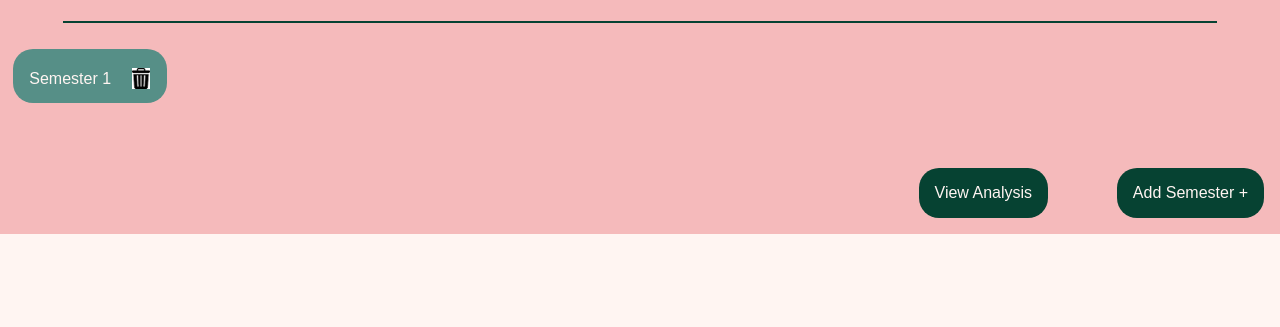
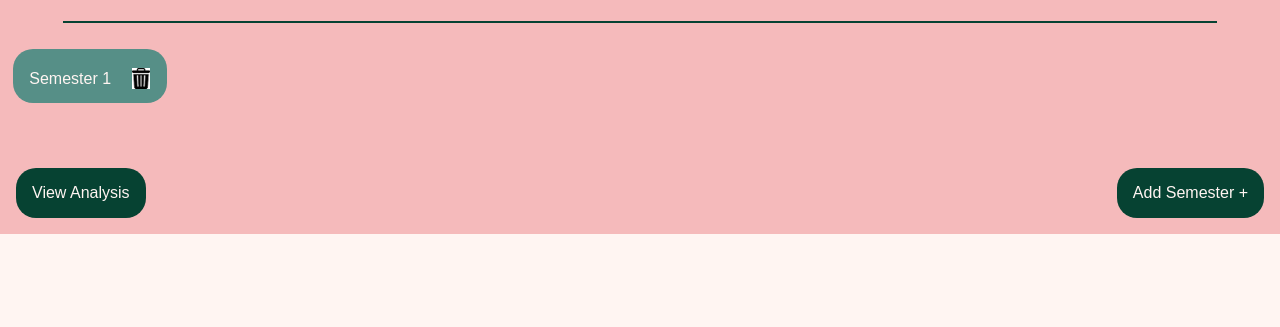
Before and after one commit to timothy123-star/CGPA-CALCULATOR, a website: page index.html in a window 1280 px wide. Shown: the part 434-761 px from the top of the page. Drawn offline with Linux system fonts and the light colour scheme.

Commit message:
major CSS update

```diff
--- a/cgpa.css
+++ b/cgpa.css
@@ -87,10 +87,10 @@ h2 {
 
 .add--semester {
   display: flex;
-  gap: 4.3em;
-  width: fit-content;
-  justify-self: right;
-  padding: 3em 1em 1em 0;
+  justify-content: space-between;
+  /* width: max-content; */
+  /* justify-self: right; */
+  padding: 3em 1em 1em 1em;
   /* border: 1em solid green; */
 }
 
```
